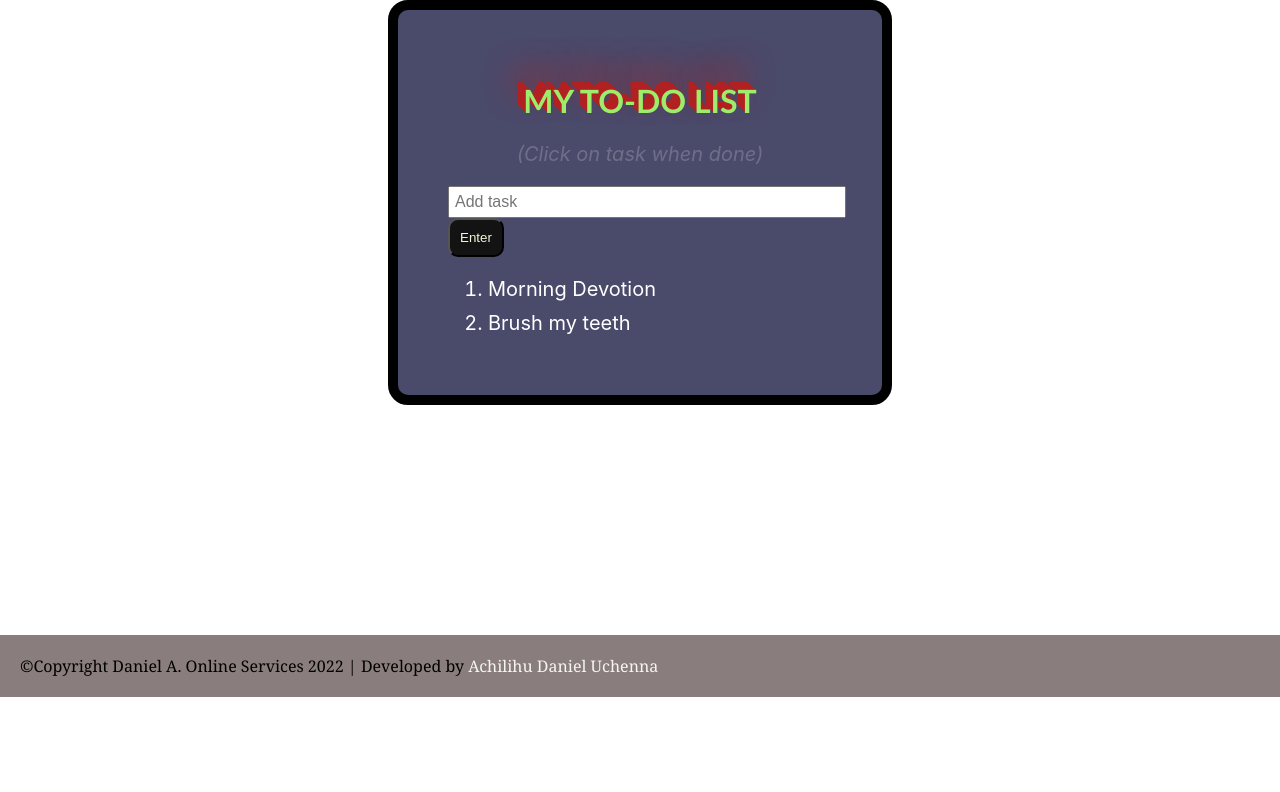
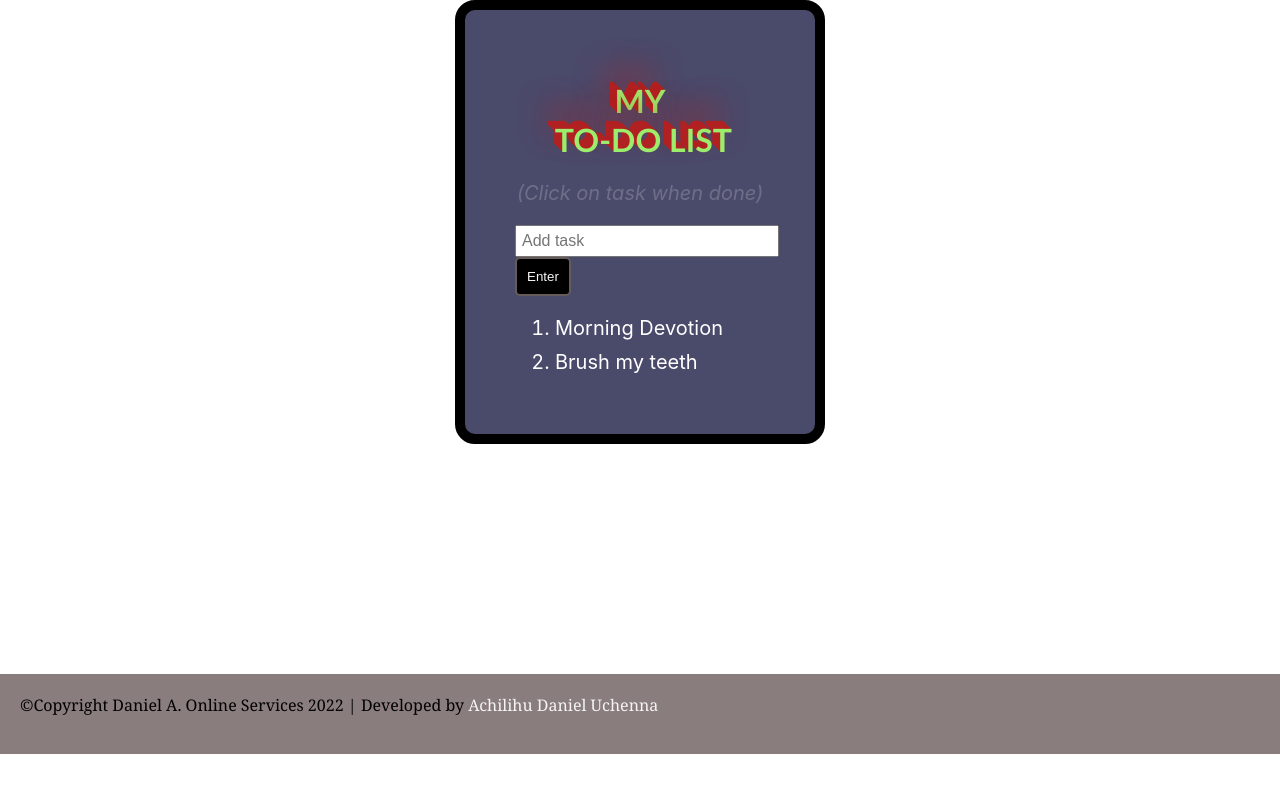
Before and after one commit to Achilihudaniel07/React-To-do-list--ClassBase, a React (Create React App) app: page / in a window 1280 px wide. Shown: the top 792 px of the page. Built offline with nearby package versions, Linux system fonts and the light colour scheme.

Commit message:
second commit

```diff
--- a/src/components/body/MyTodolist.js
+++ b/src/components/body/MyTodolist.js
@@ -46,7 +46,7 @@ class MyTodolist extends Component{
 
         return(
             <div>
-                <h1>MY&nbsp;TO-DO&nbsp;LIST</h1>
+                <h1>MY<br/>&nbsp;TO-DO&nbsp;LIST</h1>
                 <i> <p>(Click on task when done) </p></i>
 
                 <form onSubmit={this.addItemToList}>
--- a/src/components/footer/Footer.css
+++ b/src/components/footer/Footer.css
@@ -1,8 +1,14 @@
-
+body{
+  min-height: 100vh;
+  position: relative;
+}
 .footer{
     margin-top: 230px;
     background-color: rgba(133, 119, 119, 0.953);
     padding: 20px;
+    /* position: absolute; */
+    height: min-content;
+    min-height: 40px;
   }
 
 .footer1{
--- a/src/pages/App.css
+++ b/src/pages/App.css
@@ -5,7 +5,8 @@
 
 .App {
   margin-top: 20px;
-  width: 30%;
+  max-width: 100%;
+  width: 250px;
   margin: 0 auto;
   background-color: rgb(74, 74, 107);
   padding: 50px;
@@ -40,10 +41,28 @@
 
 .App button{
   padding: 10px;
-  background-color: rgb(19, 19, 20);
-  color: beige;
   border-radius: 10px;
+  background: #000;
+  border: 2px solid rgb(102, 91, 91);
+  transition: o.3s;
+  -webkit-transition: o.3s;
+  -moz-transition: o.3s;
+  -ms-transition: o.3s;
+  -o-transition: o.3s;
+  color: whitesmoke;
+  cursor: pointer;
+  border-radius: 5px;
+  -webkit-border-radius: 5px;
+  -moz-border-radius: 5px;
+  -ms-border-radius: 5px;
+  -o-border-radius: 5px;
 
+}
+
+.App button:hover{
+  background:rgb(187, 214, 224);
+  color: black;
+  border: 1px solid #ef0b0b;
 }
 
 .App p{
```
